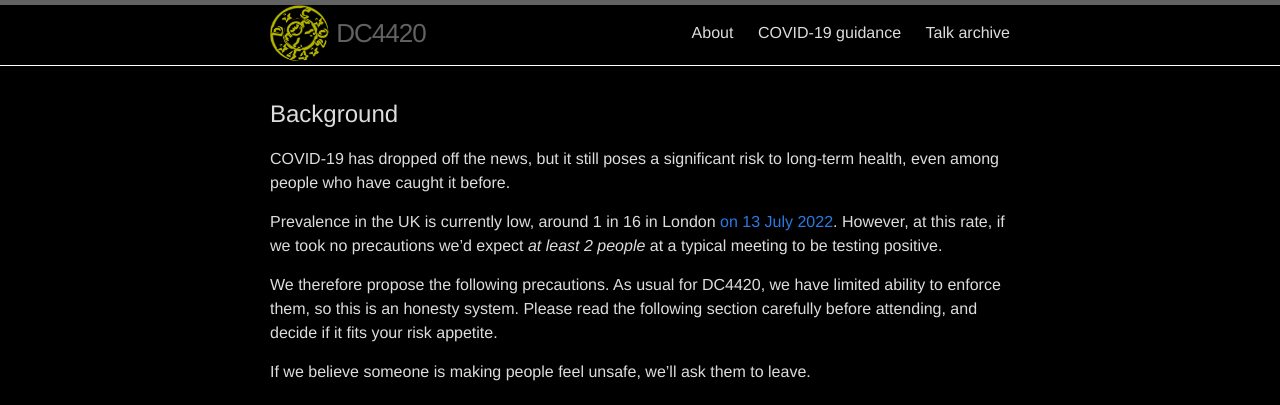
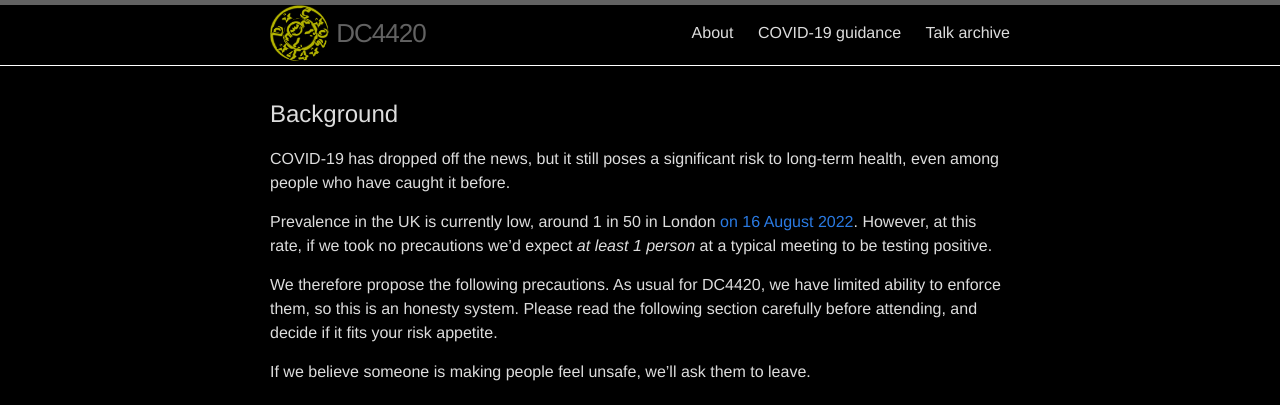
Before and after one commit to dc4420/website, a Jekyll site: the page built from covid.md, in a window 1280 px wide. Shown: the top 405 px of the page. Built offline with Jekyll 4.4.1, drawn with Linux system fonts in a browser that asks for light colours; nearby versions of some CDN libraries.

Commit message:
Update Covid stats

```diff
--- a/covid.md
+++ b/covid.md
@@ -9,8 +9,8 @@ permalink: /covid/
 COVID-19 has dropped off the news, but it still poses a significant
 risk to long-term health, even among people who have caught it before.
 
-Prevalence in the UK is currently low, around 1 in 16 in London [on 13 July 2022](https://www.ons.gov.uk/peoplepopulationandcommunity/healthandsocialcare/conditionsanddiseases/bulletins/coronaviruscovid19infectionsurveypilot/22july2022).
-However, at this rate, if we took no precautions we'd expect *at least 2 people* at a
+Prevalence in the UK is currently low, around 1 in 50 in London [on 16 August 2022](https://www.ons.gov.uk/peoplepopulationandcommunity/healthandsocialcare/conditionsanddiseases/bulletins/coronaviruscovid19infectionsurveypilot/26august2022).
+However, at this rate, if we took no precautions we'd expect *at least 1 person* at a
 typical meeting to be testing positive.
 
 We therefore propose the following precautions. As usual for DC4420,
```
